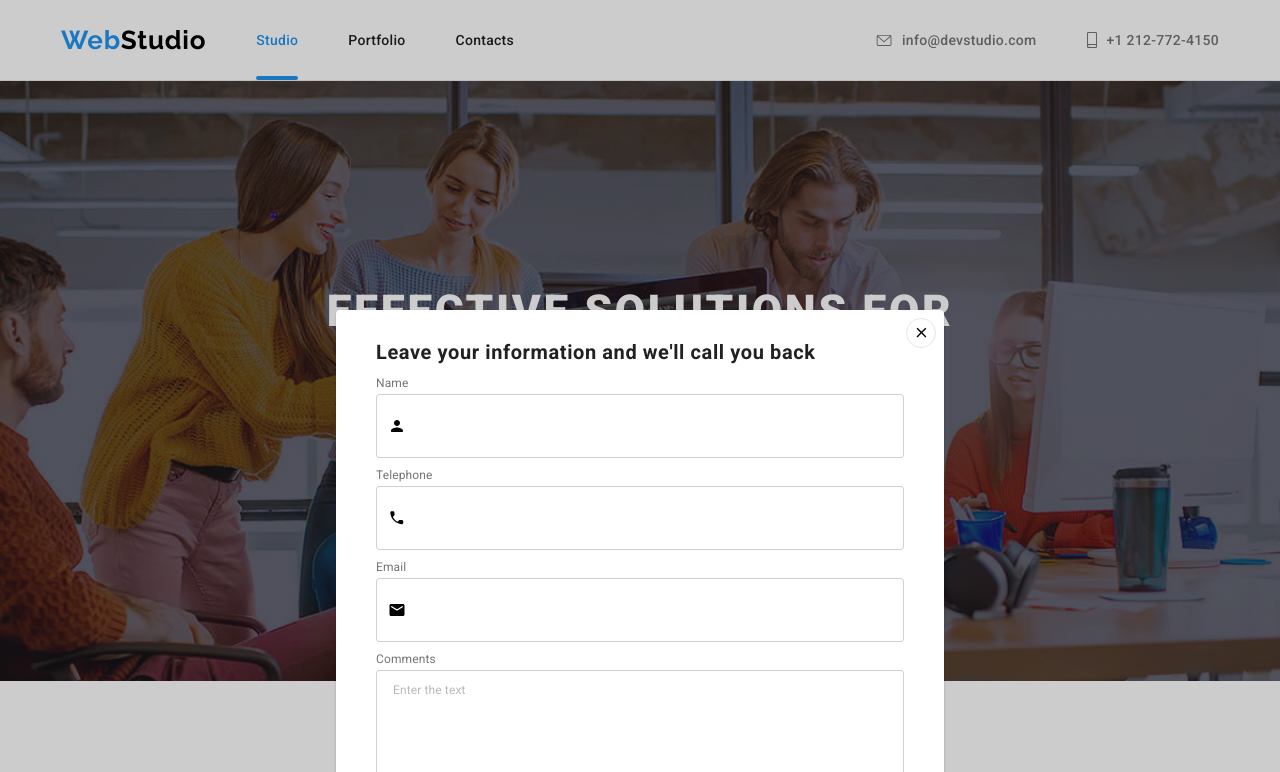
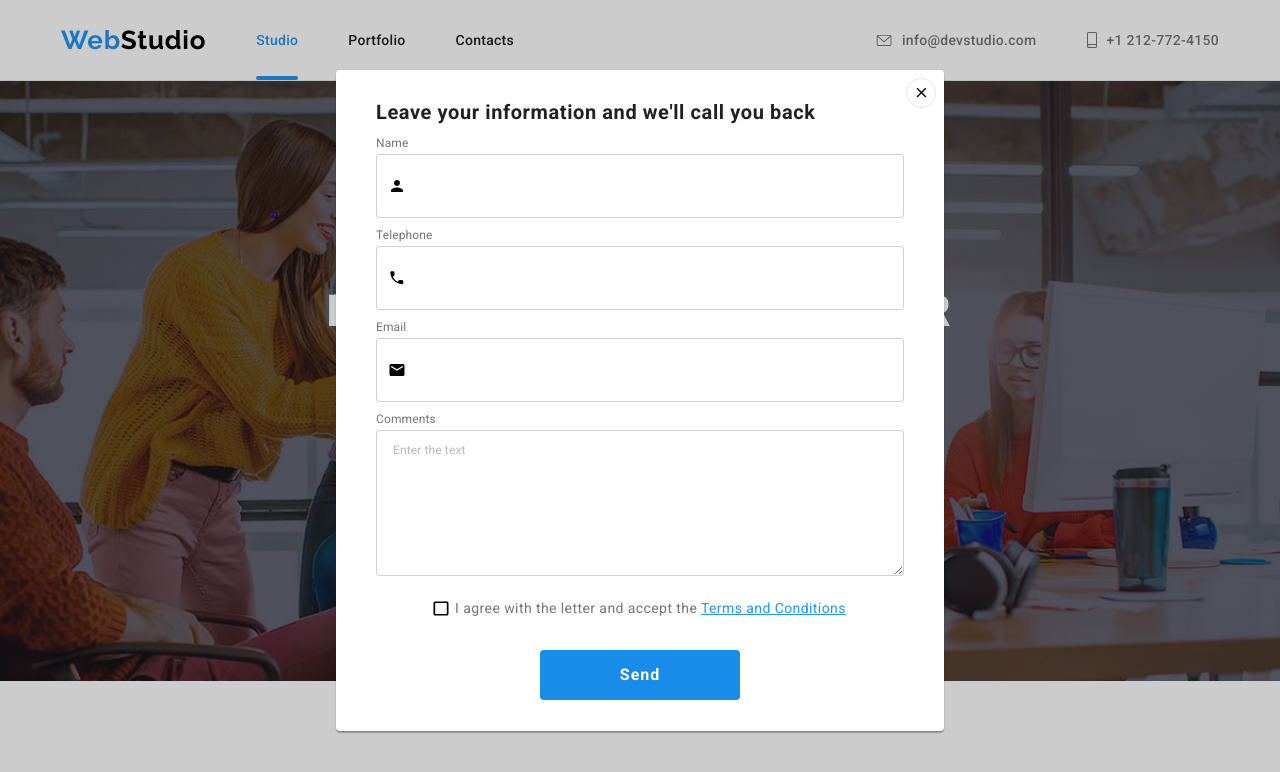
Before and after one commit to DanielaBadea/goit-markup-hw-07, a plain HTML site: page index.html in a window 1280 px wide. Both pictures are taken after a click on the button "Request our service". Shown: the top 772 px of the page. Drawn offline with nearby package versions, Linux system fonts and the light colour scheme.

Commit message:
height modal

```diff
--- a/css/styles.css
+++ b/css/styles.css
@@ -394,8 +394,8 @@ main {
   position: fixed;
   left: 0px;
   top: 0px;
-  width: 100vw;
-  height: 100vw;
+  width: 100%;
+  height: 100%;
   background-color: var(--modal-bg);
   display: flex;
   justify-content: center;
@@ -415,7 +415,7 @@ main {
 .modal-content {
   position: relative;
   width: 450px;
-  /* height: 581px; */
+  height: 70%;
   background-color: var(--modal-content-bg);
   box-shadow: 0px 1px 3px rgba(0, 0, 0, 0.12), 0px 1px 1px rgba(0, 0, 0, 0.14),
     0px 2px 1px rgba(0, 0, 0, 0.2);
```
